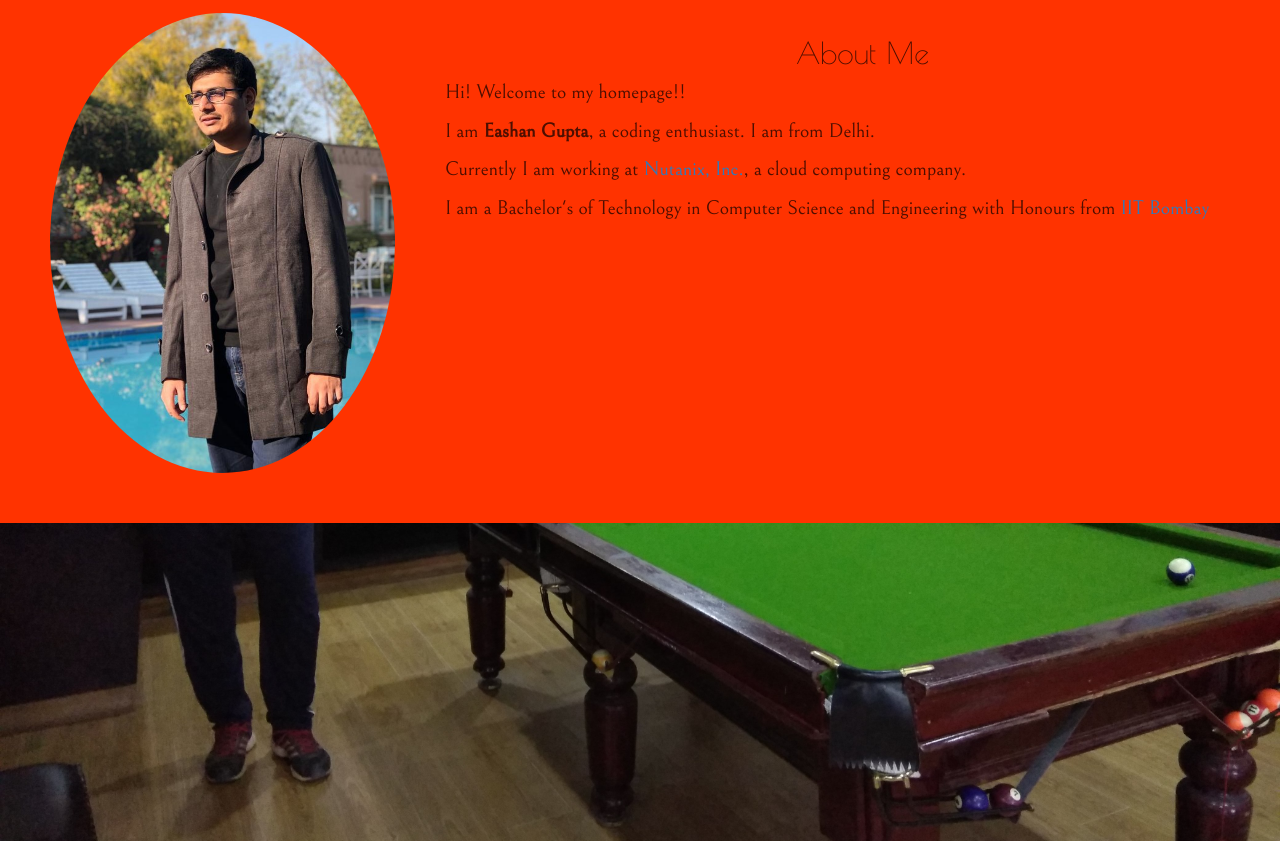
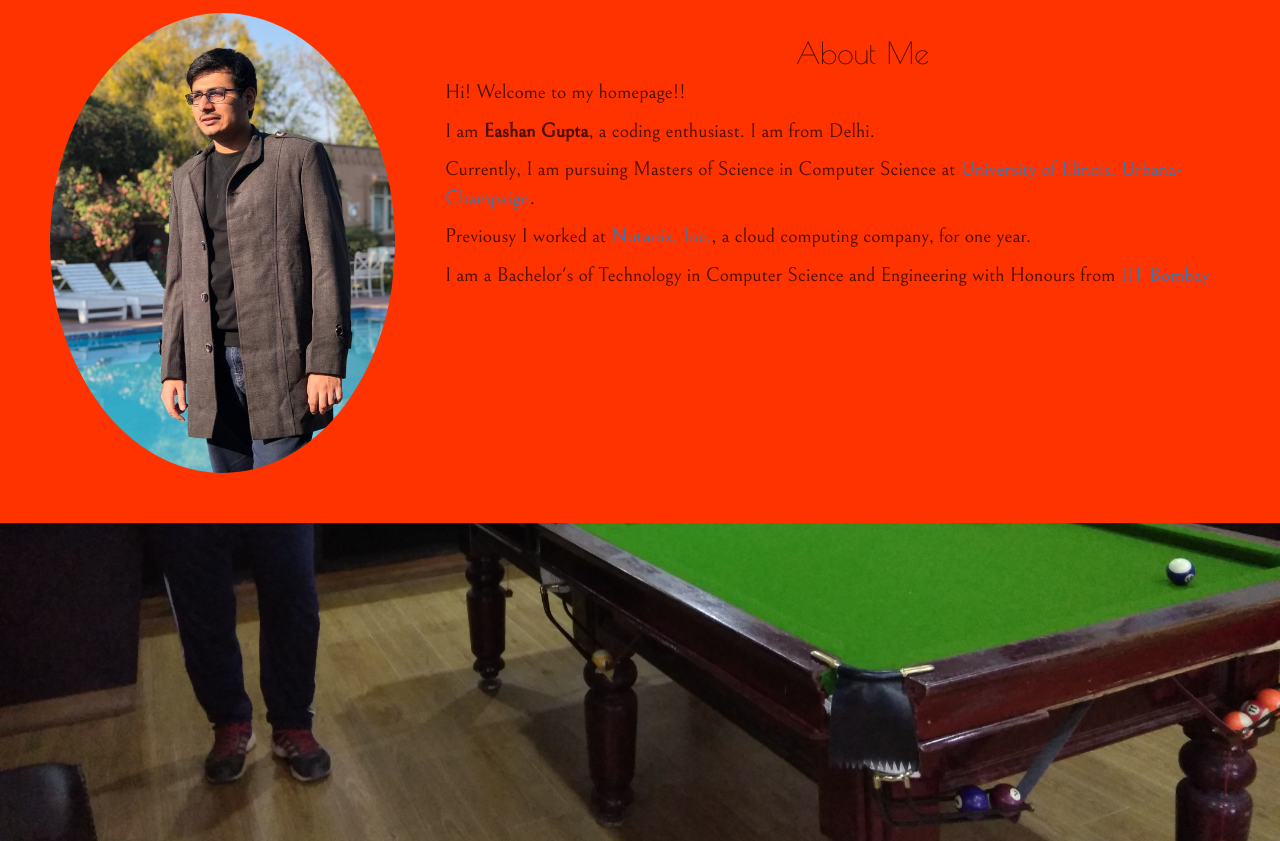
Before and after one commit to eash3010/eash3010.github.io, a plain HTML site: page index1.html in a window 1280 px wide. Shown: the part 1037-1878 px from the top of the page. Drawn offline with nearby package versions, Linux system fonts and the light colour scheme; a web font is replaced by a local one.

Commit message:
Updated website

```diff
--- a/index1.html
+++ b/index1.html
@@ -62,7 +62,8 @@
 				<br><h2 class="fo" style="color: #4d0f00"><br>About Me</h2>
 				<p id="point01" style="color: #4d0f00">Hi! Welcome to my homepage!!</p>
 				<p id="point01" style="color: #4d0f00">I am <b>Eashan Gupta</b>, a coding enthusiast. I am from Delhi.</p>
-				<p id="point01" style="color: #4d0f00">Currently I am working at <a href="https://www.nutanix.com/" target="_blank">Nutanix, Inc.</a>, a cloud computing company.</p>
+				<p id="point01" style="color: #4d0f00">Currently, I am pursuing Masters of Science in Computer Science at <a href="https://illinois.edu/" target="_blank">University of Illinois, Urbana-Champaign</a>.</p>
+				<p id="point01" style="color: #4d0f00">Previousy I worked at <a href="https://www.nutanix.com/" target="_blank">Nutanix, Inc.</a>, a cloud computing company, for one year.</p>
 				<p id="point01" style="color: #4d0f00">I am a Bachelor's of Technology in Computer Science and Engineering with Honours from <a href="https://www.iitb.ac.in/" target="_blank">IIT Bombay</a></p>
 			</div>
 		</div>
```
Also changed, not shown: index.html (+4 -2 lines), 2 other files.
